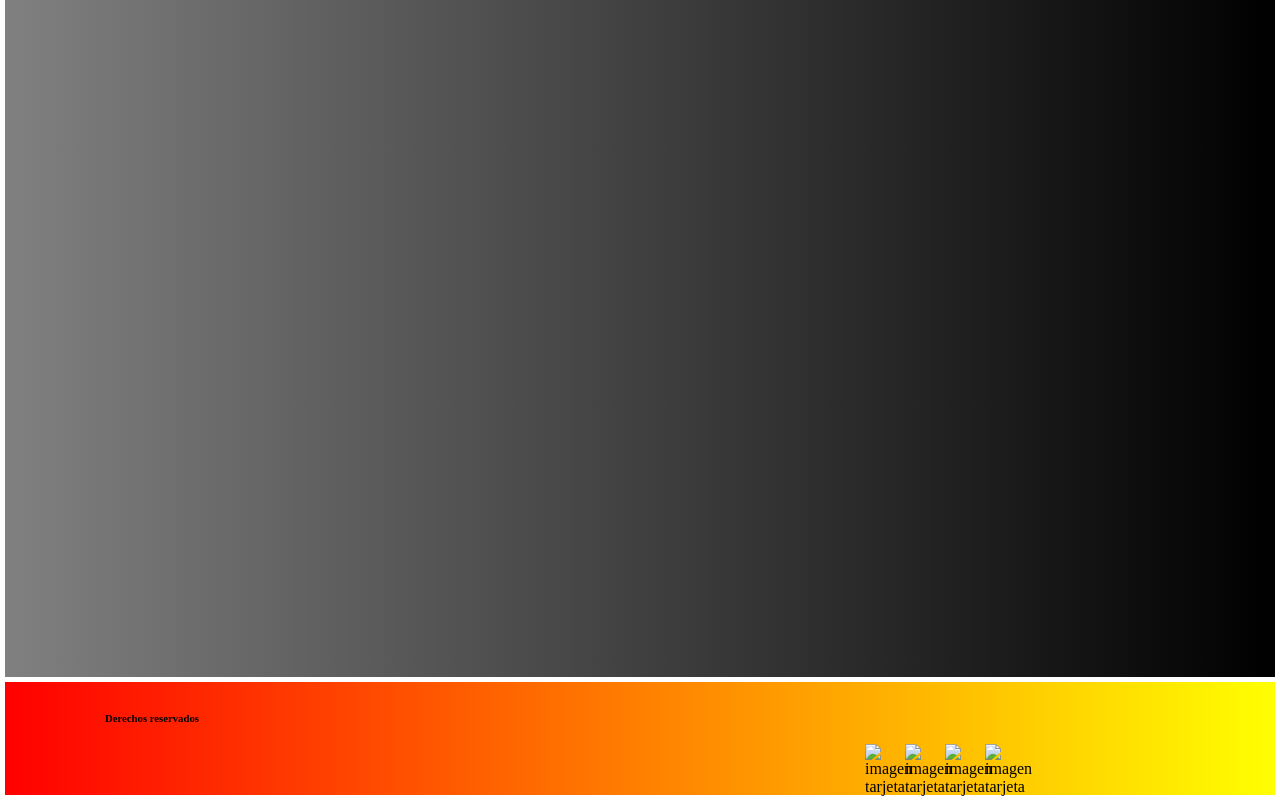
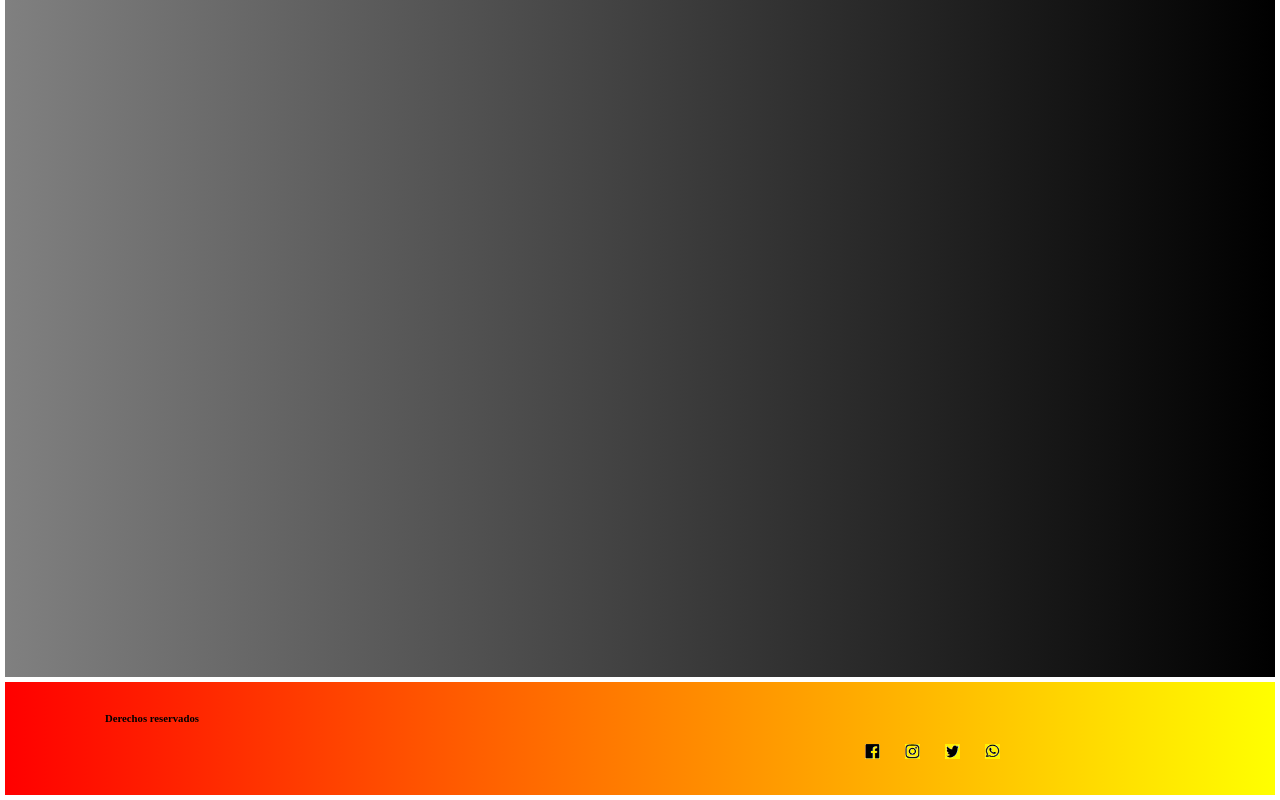
Before and after one commit to Cordher/Proyecto_DCoronel, a plain HTML site: page paginas/contacto.html in a window 1280 px wide. Shown: the part 1374-2174 px from the top of the page. Drawn offline with Linux system fonts and the light colour scheme.

Commit message:
Version 0.1

```diff
--- a/paginas/contacto.html
+++ b/paginas/contacto.html
@@ -57,16 +57,16 @@
         <section class="section">
             <div class="flexbox">
                 <div class="card2">
-                    <img src="./imagenes/Facebook.bmp" alt="imagen tarjeta" width="15" height="15">
+                    <img src="../imagenes/Facebook.bmp" alt="imagen tarjeta" width="15" height="15">
                 </div>
                 <div class="card2">
-                    <img src="./imagenes/Instagram.bmp" alt="imagen tarjeta" width="15" height="15">
+                    <img src="../imagenes/Instagram.bmp" alt="imagen tarjeta" width="15" height="15">
                 </div>
                 <div class="card2">
-                    <img src="./imagenes/Twitter.bmp" alt="imagen tarjeta" width="15" height="15">
+                    <img src="../imagenes/Twitter.bmp" alt="imagen tarjeta" width="15" height="15">
                 </div>
                 <div class="card2">
-                    <img src="./imagenes/Whatsapp.bmp" alt="imagen tarjeta" width="15" height="15">
+                    <img src="../imagenes/Whatsapp.bmp" alt="imagen tarjeta" width="15" height="15">
                 </div>
             </div>
         </section>
```
Also changed, not shown: paginas/empresa.html (+4 -4 lines), paginas/menu.html (+4 -4 lines), paginas/preguntas.html (+4 -4 lines).
